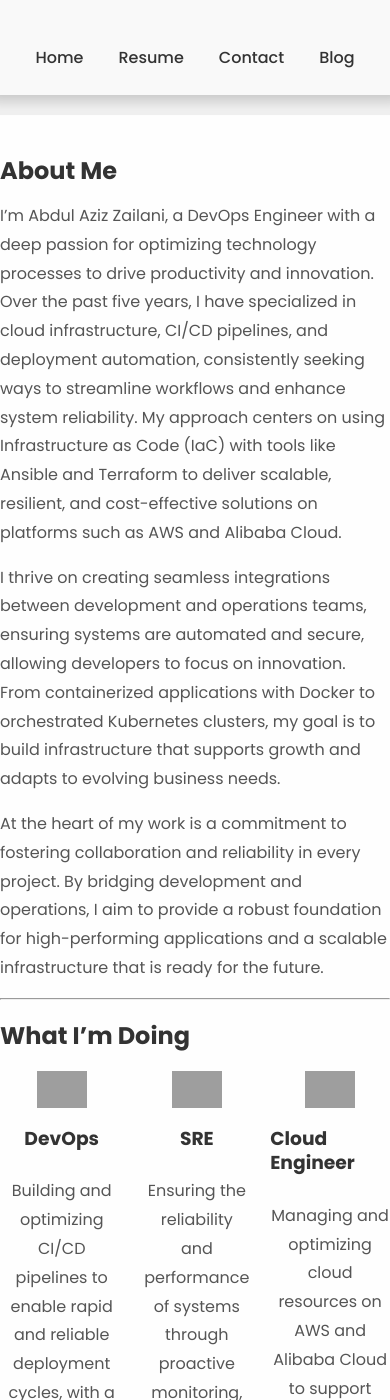
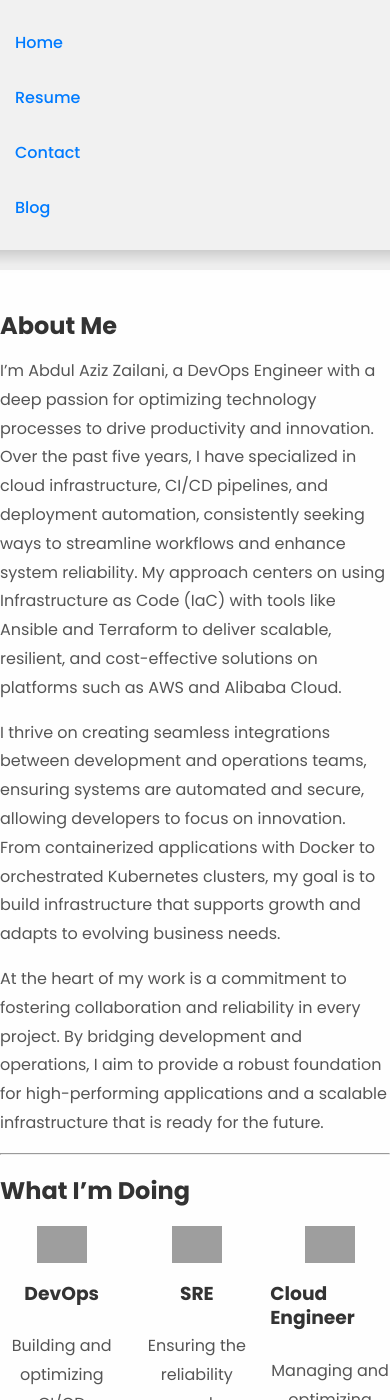
Before and after one commit to azizzailani/azizzailani.github.io, a Jekyll site: the page built from index.md, in a window 390 px wide and 1400 px high. Built offline with Jekyll 4.4.1, drawn with Linux system fonts in a browser that asks for light colours; grey boxes are pictures that could not be loaded.

Commit message:
style.css: Improve color and styling for better accessibility and visual appeal.

```diff
--- a/assets/css/style.css
+++ b/assets/css/style.css
@@ -4,8 +4,10 @@
 /* Gaya dasar untuk seluruh halaman */
 body {
     font-family: 'Poppins', sans-serif;
-    color: #333;
+    color: #444;
+    /* Warna teks lebih gelap untuk kontras */
     background-color: #f4f4f4;
+    /* Warna latar belakang yang lebih terang dan ramah mata */
     margin: 0;
     padding: 0;
     display: flex;
@@ -19,7 +21,7 @@
 .container {
     display: flex;
     flex-direction: column;
-    /* Susun elemen secara vertikal pada mobile */
+    /* Susun elemen secara vertikal */
     width: 100%;
     max-width: 1200px;
     /* Maksimal lebar untuk tata letak yang rapi */
@@ -29,13 +31,15 @@
 /* Header */
 header {
     width: 100%;
-    /* Membuat lebar header 100% pada mobile */
-    background-color: #fff;
-    padding: 15px;
-    border-bottom: 1px solid #ddd;
-    /* Menambahkan border bawah pada mobile */
-    border-radius: 8px;
+    /* Membuat lebar header 100% */
+    background-color: #ffffff;
+    /* Warna latar belakang header */
+    padding: 20px;
+    /* Padding yang lebih besar */
+    border-bottom: 2px solid #ddd;
+    /* Garis bawah untuk header */
     box-shadow: 0 4px 12px rgba(0, 0, 0, 0.1);
+    /* Bayangan lebih lembut */
     position: sticky;
     top: 0;
     /* Agar header tetap di atas saat menggulir */
@@ -45,7 +49,7 @@
 
 /* Efek hover pada header */
 header:hover {
-    background-color: #f9f9f9;
+    background-color: #f1f1f1;
     /* Warna latar belakang saat hover */
     box-shadow: 0 6px 16px rgba(0, 0, 0, 0.2);
     /* Bayangan lebih kuat saat hover */
@@ -54,21 +58,20 @@
 /* Navigasi */
 nav {
     display: flex;
-    flex-direction: row;
-    /* Navbar horizontal pada mobile */
     justify-content: center;
     /* Rata tengah */
-    gap: 15px;
-    margin-top: 20px;
+    gap: 20px;
+    /* Jarak antar tautan */
+    margin-top: 10px;
     /* Margin atas untuk spasi */
 }
 
 nav a {
-    color: #333;
-    /* Warna teks tautan yang gelap */
+    color: #007bff;
+    /* Warna teks tautan */
     text-decoration: none;
     font-weight: 500;
-    padding: 10px;
+    padding: 10px 15px;
     /* Padding yang lebih besar */
     border-radius: 5px;
     transition: background 0.3s, transform 0.3s;
@@ -76,9 +79,9 @@
 }
 
 nav a:hover {
-    background: rgba(100, 100, 255, 0.1);
-    /* Efek latar belakang yang lebih lembut saat hover */
-    transform: scale(1.02);
+    background: rgba(0, 123, 255, 0.1);
+    /* Efek latar belakang saat hover */
+    transform: scale(1.05);
     /* Efek zoom saat hover */
 }
 
@@ -99,14 +102,14 @@
 
 /* Judul Seksi */
 .section-title {
-    font-size: 1.8em;
+    font-size: 2em;
     /* Ukuran font untuk judul */
     color: #333;
     /* Warna teks judul */
     margin-bottom: 15px;
     /* Margin bawah untuk judul */
-    border-bottom: 2px solid #333;
-    /* Garis bawah yang lebih gelap */
+    border-bottom: 2px solid #007bff;
+    /* Garis bawah berwarna biru */
     padding-bottom: 5px;
 }
 
@@ -151,8 +154,6 @@
     header {
         margin-bottom: 20px;
         /* Margin di bawah header */
-        border-right: none;
-        /* Menghilangkan border kanan pada mobile */
         border-bottom: none;
         /* Menghilangkan border bawah pada mobile */
     }
@@ -163,6 +164,15 @@
         margin: 0;
         /* Menghilangkan margin pada mobile untuk keselarasan */
     }
+
+    nav {
+        flex-direction: column;
+        /* Navbar menjadi vertikal pada mobile */
+        margin-top: 0;
+        /* Menghilangkan margin atas */
+        gap: 10px;
+        /* Jarak antar tautan */
+    }
 }
 
 /* Menambahkan efek pada elemen saat mengarah pada */
@@ -172,7 +182,7 @@
 h4:hover,
 h5:hover,
 h6:hover {
-    color: #007bff;
+    color: #0056b3;
     /* Ubah warna saat hover untuk lebih menarik */
     text-shadow: 1px 1px 2px rgba(0, 0, 0, 0.5);
     /* Efek bayangan pada teks */
@@ -181,7 +191,7 @@
 /* Efek transisi halus */
 p:hover,
 li:hover {
-    color: #007bff;
+    color: #0056b3;
     /* Ubah warna saat hover pada teks paragraf dan list item */
     transition: color 0.3s;
     /* Transisi untuk perubahan warna */
```
